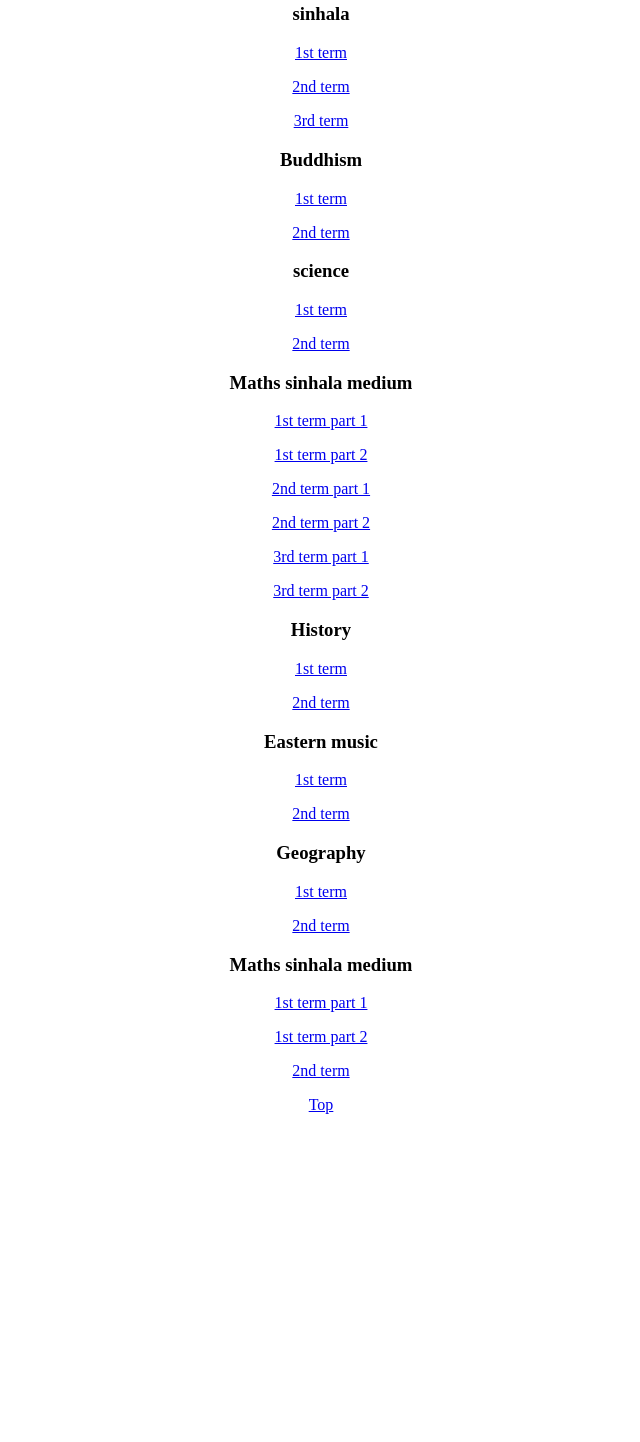
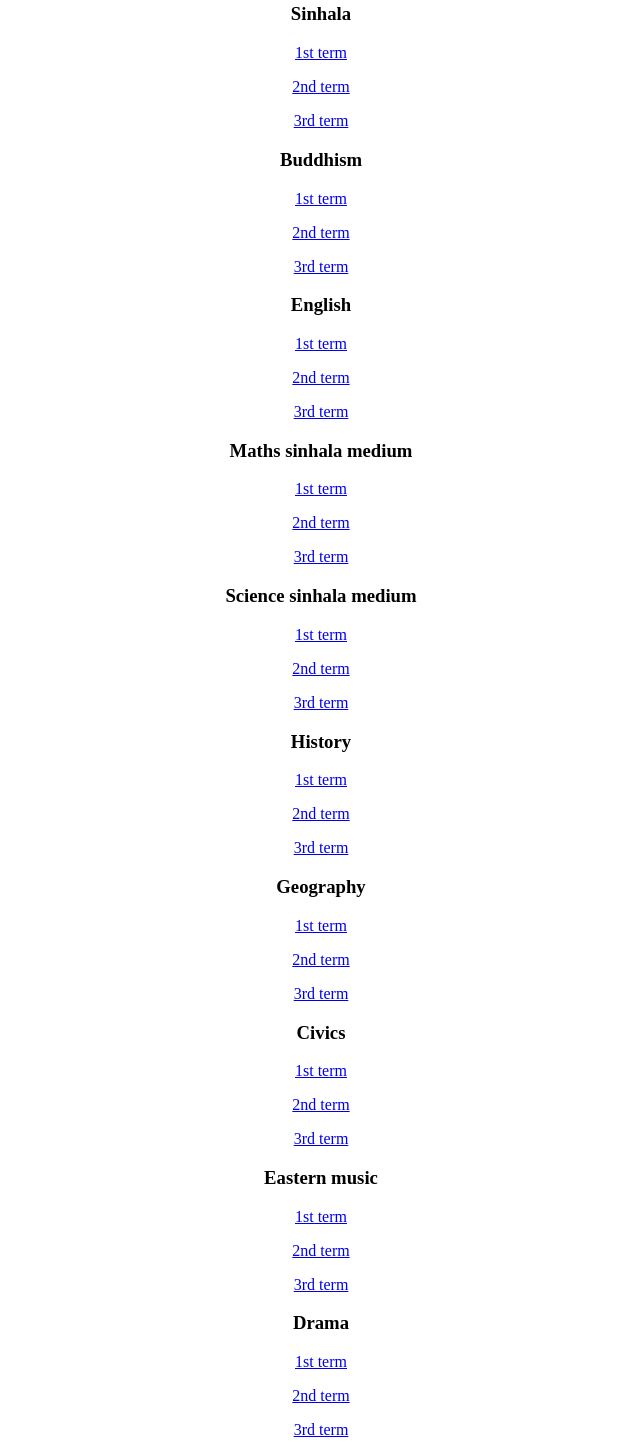
Before and after one commit to Study-Space-org/Past-papers, a plain HTML site: page index.html in a window 1280 px wide. Shown: the part 7683-9125 px from the top of the page, without its empty margins (319-959 px from the left). Before the commit the page ends 8813 px from the top, so only its background shows below. Drawn offline with Linux system fonts and the light colour scheme.

Commit message:
Update index.html

```diff
--- a/index.html
+++ b/index.html
@@ -314,59 +314,72 @@
 
     <h2> <b> Grade 10 </b> </h2>
 
-    <h3> <b>sinhala </b> </h3>
+    <h3> <b>Sinhala</b> </h3>
 
-    <p> <a href="https://c6d1f348-8f8c-486c-ba57-47e42a83ec1f.filesusr.com/ugd/d45b2f_5786b56167bc4c349c9c94db650a4e78.pdf?index=true"> 1st term  </a>  </p>
-    <p> <a href="https://c6d1f348-8f8c-486c-ba57-47e42a83ec1f.filesusr.com/ugd/d45b2f_541b3d0514d34e608357f545700be872.pdf?index=true"> 2nd term  </a> </p>
-    <p> <a href="https://c6d1f348-8f8c-486c-ba57-47e42a83ec1f.filesusr.com/ugd/d45b2f_c4bf539b73df4440a82eee8b71edab94.pdf?index=true"> 3rd term  </a> </p>
+    <p> <a href="https://www.e-thaksalawa.moe.gov.lk/moodle/mod/resource/view.php?id=37823&redirect=1"> 1st term </a> </p>
+    <p> <a href="https://www.e-thaksalawa.moe.gov.lk/moodle/mod/resource/view.php?id=39343&redirect=1"> 2nd term </a> </p>
+    <p> <a href="https://www.e-thaksalawa.moe.gov.lk/moodle/mod/resource/view.php?id=40871&redirect=1"> 3rd term </a> </p>
 
+    <h3> <b>Buddhism</b> </h3>
 
-    <h3> <b>Buddhism </b> </h3>
+    <p> <a href="https://www.e-thaksalawa.moe.gov.lk/moodle/mod/resource/view.php?id=35345&redirect=1"> 1st term </a> </p>
+    <p> <a href="https://www.e-thaksalawa.moe.gov.lk/moodle/mod/resource/view.php?id=37953&redirect=1"> 2nd term </a> </p>
+    <p> <a href="https://www.e-thaksalawa.moe.gov.lk/moodle/mod/resource/view.php?id=40847&redirect=1"> 3rd term </a> </p>
 
-    <p> <a href="https://c6d1f348-8f8c-486c-ba57-47e42a83ec1f.filesusr.com/ugd/d45b2f_819b79b79f32440db633ea3cddca6d82.pdf?index=true"> 1st term  </a> </p>
-    <p> <a href="https://c6d1f348-8f8c-486c-ba57-47e42a83ec1f.filesusr.com/ugd/d45b2f_6dfd299ef7854db99f4ace88904e6af8.pdf?index=true"> 2nd term  </a> </p>
+    <h3> <b>English</b> </h3>
 
+    <p> <a href="https://www.e-thaksalawa.moe.gov.lk/moodle/mod/resource/view.php?id=35321&redirect=1"> 1st term </a> </p>
+    <p> <a href="https://www.e-thaksalawa.moe.gov.lk/moodle/mod/resource/view.php?id=38008&redirect=1"> 2nd term </a> </p>
+    <p> <a href="https://www.e-thaksalawa.moe.gov.lk/moodle/mod/resource/view.php?id=39509&redirect=1"> 3rd term </a> </p>
 
+    <h3 <b> Maths sinhala medium</b> </h3>
 
-    <h3> <b>science </b> </h3>
+    <p> <a href="https://www.e-thaksalawa.moe.gov.lk/moodle/mod/resource/view.php?id=37743&redirect=1"> 1st term </a> </li> </ul> </p>
+    <p> <a href="https://www.e-thaksalawa.moe.gov.lk/moodle/mod/resource/view.php?id=39337&redirect=1"> 2nd term </a> </li> </ul> </p>
+    <p> <a href="https://www.e-thaksalawa.moe.gov.lk/moodle/mod/resource/view.php?id=39531&redirect=1"> 3rd term </a> </li> </ul> </p>
 
-    <p> <a href="https://c6d1f348-8f8c-486c-ba57-47e42a83ec1f.filesusr.com/ugd/d45b2f_33752bb0f0274f3c8ac5e229d31a7dd8.pdf?index=true"> 1st term  </a> </p>
-    <p> <a href="https://c6d1f348-8f8c-486c-ba57-47e42a83ec1f.filesusr.com/ugd/d45b2f_dff6872cf4224f3ca0d4b0a39dd933b2.pdf?index=true"> 2nd term  </a> </p>
+    <h3> <b>Science sinhala medium</b> </h3>
 
+    <p> <a href="https://www.e-thaksalawa.moe.gov.lk/moodle/mod/resource/view.php?id=35340&redirect=1"> 1st term </a> </p>
+    <p> <a href="https://www.e-thaksalawa.moe.gov.lk/moodle/mod/resource/view.php?id=38107&redirect=1"> 2nd term </a> </p>
+    <p> <a href="https://www.e-thaksalawa.moe.gov.lk/moodle/mod/resource/view.php?id=40869&redirect=1"> 3rd term </a> </p>
 
-    <h3> <b>Maths sinhala medium</b> </h3>
+    <h3> <b>History</b> </h3>
 
-    <p> <a href="https://drive.google.com/open?id=1AfP1LPNZtUfvF4JefPWfyeseMX3Ws2dk"> 1st term part 1</a>  </p>
-    <p> <a href="https://drive.google.com/open?id=1V3OYKTIbi2DYwbV4lfw25j0e8F2XaOHw"> 1st term part 2</a>  </p>
-    <p> <a href="https://drive.google.com/open?id=13QlTQovx9oL-OX96PQsk-U7DAtcpLRq_"> 2nd term part 1 </a> </p>
-    <p> <a href="https://drive.google.com/open?id=1_fDgEgXZ3N8lNn1O2Jm0gSXyfWr0IF8l"> 2nd term part 2 </a> </p>
-    <p> <a href="https://drive.google.com/open?id=1OhbCxXD-0Imuu5IkTti6bmIGoRbuG_sm"> 3rd term part 1 </a> </p>
-    <p> <a href="https://drive.google.com/open?id=1jPBXMGGgfD4aK9iBZVcJJlPepTVmx6My"> 3rd term part 2 </a> </p>
+    <p> <a href="https://www.e-thaksalawa.moe.gov.lk/moodle/mod/resource/view.php?id=37739&redirect=1"> 1st term </a> </p>
+    <p> <a href="https://www.e-thaksalawa.moe.gov.lk/moodle/mod/resource/view.php?id=37650&redirect=1"> 2nd term </a> </p>
+    <p> <a href="https://www.e-thaksalawa.moe.gov.lk/moodle/mod/resource/view.php?id=37602&redirect=1"> 3rd term </a> </p>
 
+    <h3> <b>Geography</b> </h3>
 
-    <h3> <b>History </b> </h3>
+    <p> <a href="https://www.e-thaksalawa.moe.gov.lk/moodle/mod/resource/view.php?id=37737&redirect=1"> 1st term </a> </p>
+    <p> <a href="https://www.e-thaksalawa.moe.gov.lk/moodle/mod/resource/view.php?id=41635&redirect=1"> 2nd term </a> </p>
+    <p> <a href="https://www.e-thaksalawa.moe.gov.lk/moodle/mod/resource/view.php?id=40859&redirect=1"> 3rd term </a> </p>
 
-    <p> <a href="https://c6d1f348-8f8c-486c-ba57-47e42a83ec1f.filesusr.com/ugd/d45b2f_9f049a0d2b6f4bebac4be430e2220e24.pdf?index=true"> 1st term  </a> </p>
-    <p> <a href="https://c6d1f348-8f8c-486c-ba57-47e42a83ec1f.filesusr.com/ugd/d45b2f_e6d93a80c82348d4890f4c438bbbf7b3.pdf?index=true"> 2nd term  </a> </p>
+    <h3> <b>Civics</b> </h3>
 
+    <p> <a href="https://www.e-thaksalawa.moe.gov.lk/moodle/mod/resource/view.php?id=37723&redirect=1"> 1st term </a> </p>
+    <p> <a href="https://www.e-thaksalawa.moe.gov.lk/moodle/mod/resource/view.php?id=37966&redirect=1"> 2nd term </a> </p>
+    <p> <a href="https://www.e-thaksalawa.moe.gov.lk/moodle/mod/resource/view.php?id=37588&redirect=1"> 3rd term </a> </p>
 
-    <h3> <b>Eastern music </b> </h3>
+    <h3> <b>Eastern music</b> </h3>
 
-    <p> <a href="https://static.wixstatic.com/media/40d80b8089c8418a961cb75d96d491f7.png/v1/fill/w_53,h_71,al_c,q_85,usm_0.66_1.00_0.01/40d80b8089c8418a961cb75d96d491f7.webp"> 1st term  </a> </p>
-    <p> <a href="https://c6d1f348-8f8c-486c-ba57-47e42a83ec1f.filesusr.com/ugd/d45b2f_04ddc22bb23a47a394d9a39c9549ec95.pdf?index=true"> 2nd term  </a> </p>
+    <p> <a href="https://www.e-thaksalawa.moe.gov.lk/moodle/mod/resource/view.php?id=37745&redirect=1"> 1st term </a> </p>
+    <p> <a href="https://www.e-thaksalawa.moe.gov.lk/moodle/mod/resource/view.php?id=38021&redirect=1"> 2nd term </a> </p>
+    <p> <a href="https://www.e-thaksalawa.moe.gov.lk/moodle/mod/resource/view.php?id=40868&redirect=1"> 3rd term </a> </p>
 
+    <h3> <b>Drama</b> </h3>
 
-    <h3> <b>Geography </b> </h3>
+    <p> <a href="https://www.e-thaksalawa.moe.gov.lk/moodle/mod/resource/view.php?id=37733&redirect=1"> 1st term </a> </p>
+    <p> <a href="https://www.e-thaksalawa.moe.gov.lk/moodle/mod/resource/view.php?id=39330&redirect=1"> 2nd term </a> </p>
+    <p> <a href="https://www.e-thaksalawa.moe.gov.lk/moodle/mod/resource/view.php?id=40856&redirect=1"> 3rd term </a> </p>
 
-    <p> <a href="https://c6d1f348-8f8c-486c-ba57-47e42a83ec1f.filesusr.com/ugd/d45b2f_aae21ba773b64ca3bd19b17f8deda4ee.pdf?index=true"> 1st term  </a> </p>
-    <p> <a href="https://c6d1f348-8f8c-486c-ba57-47e42a83ec1f.filesusr.com/ugd/d45b2f_ebe30ed1bbe74b77a88ee572d2dabbc4.pdf?index=true"> 2nd term  </a> </p>
+    <h3> <b>Art</b> </h3>
 
-
-    <h3> <b>Maths sinhala medium</b> </h3>
-
-    <p> <a href="https://c6d1f348-8f8c-486c-ba57-47e42a83ec1f.filesusr.com/ugd/d45b2f_10504feafd1347dea35bc8465d5347c0.pdf?index=true"> 1st term part 1</a>  </p>
-    <p> <a href="https://c6d1f348-8f8c-486c-ba57-47e42a83ec1f.filesusr.com/ugd/d45b2f_70a23b9b206846318cd93b0f0af39794.pdf?index=true"> 1st term part 2</a>  </p>
-    <p> <a href="https://c6d1f348-8f8c-486c-ba57-47e42a83ec1f.filesusr.com/ugd/d45b2f_f985fc6148e64012bd05f37fde6241d0.pdf?index=true"> 2nd term  </a> </p>
+    <p> <a href="https://www.e-thaksalawa.moe.gov.lk/moodle/mod/resource/view.php?id=35315&redirect=1"> 1st term </a> </p>
+    <p> <a href="https://www.e-thaksalawa.moe.gov.lk/moodle/mod/resource/view.php?id=41633&redirect=1"> 2nd term </a> </p>
+    <p> <a href="https://www.e-thaksalawa.moe.gov.lk/moodle/mod/resource/view.php?id=37583&redirect=1"> 3rd term </a> </p>
+    <hr>
 
     <p> <a href="#top"> Top </a> </p>
 
```
